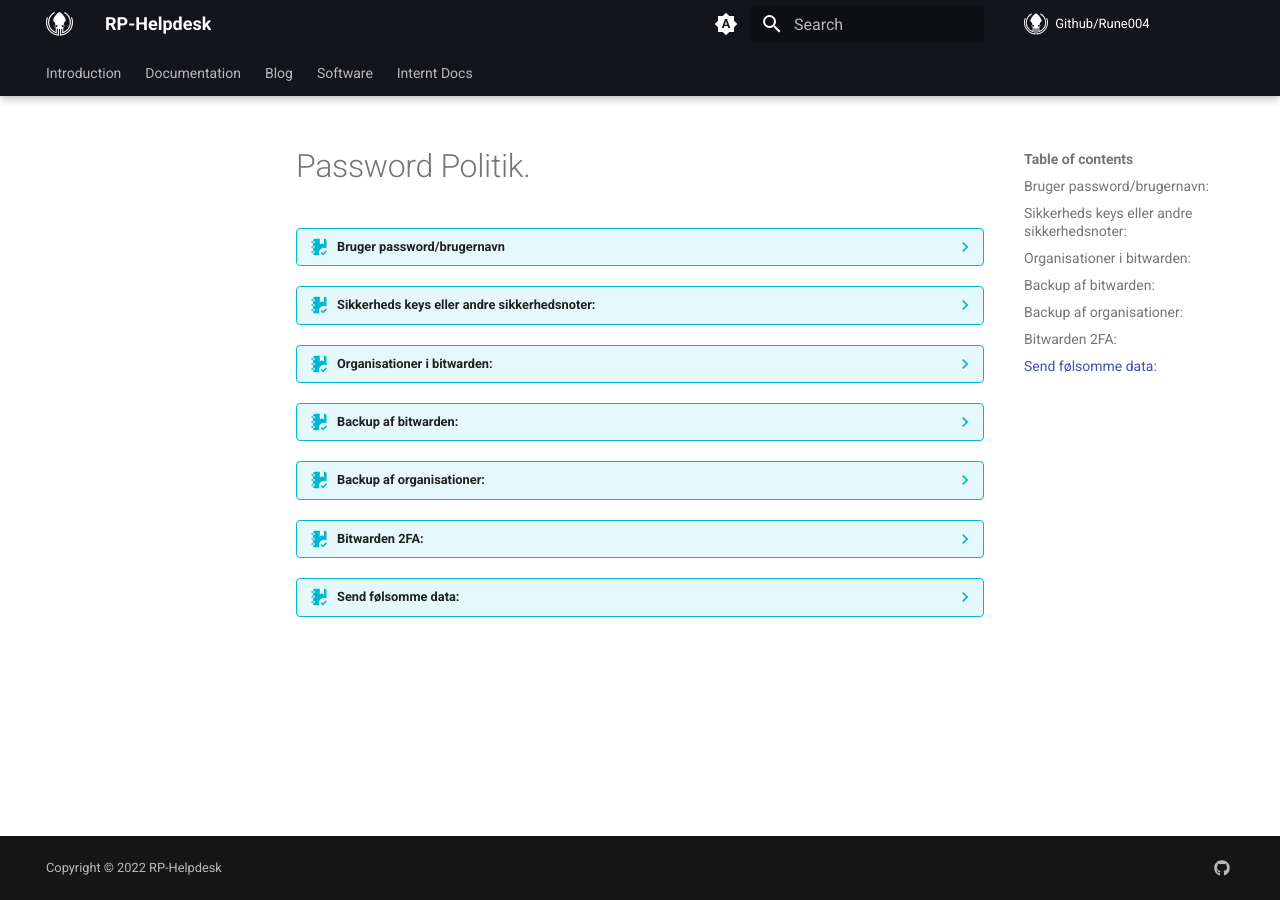
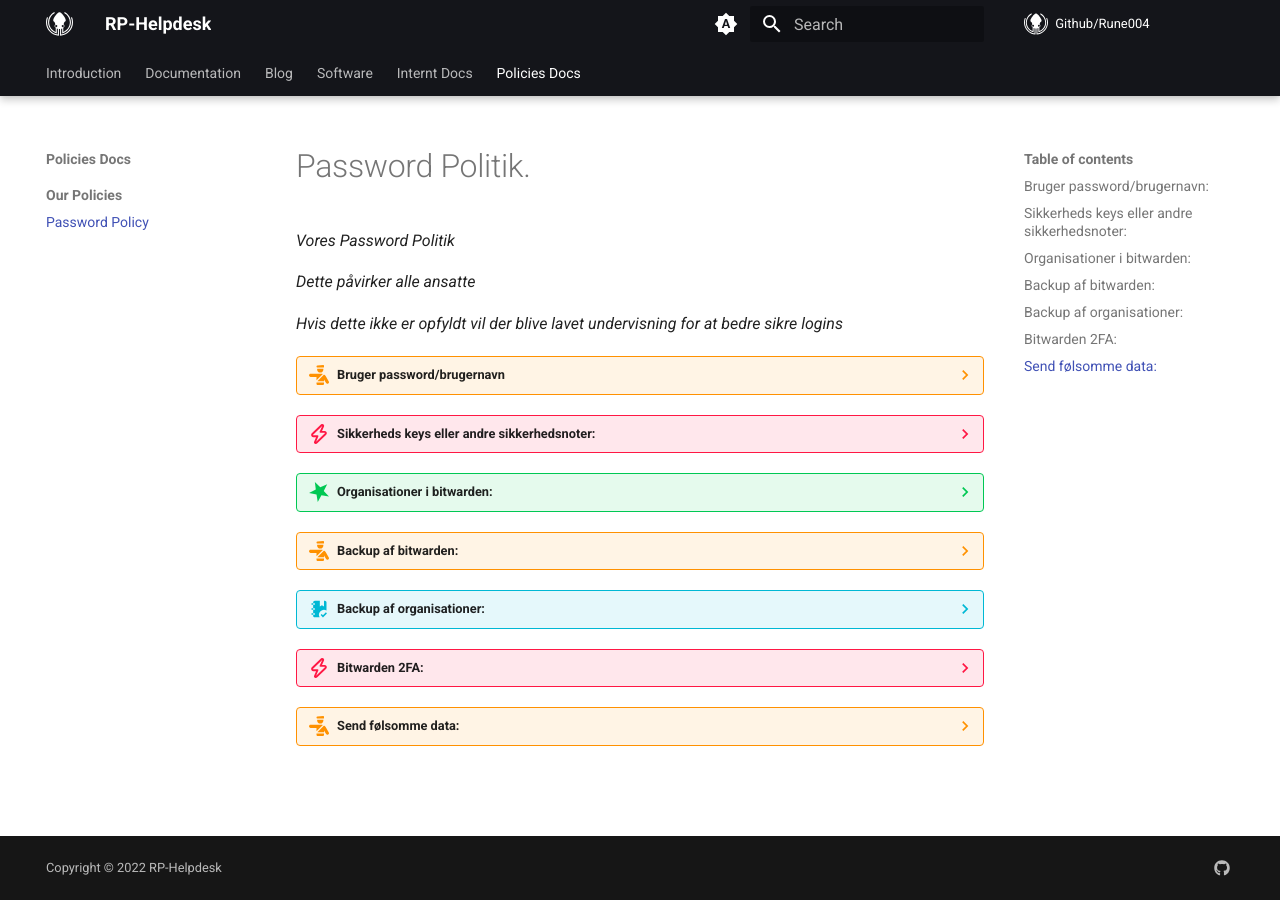
Before and after one commit to RunesRepoHub/RPH-Docs, an MkDocs documentation site: the page built from docs/policy/pw-policy.md, in a window 1280 px wide. Built offline with MkDocs 1.6.1 and Material for MkDocs 9.7.7, drawn with Linux system fonts in a browser that asks for light colours.

Commit message:
pw-policy

```diff
--- a/docs/policy/pw-policy.md
+++ b/docs/policy/pw-policy.md
@@ -1,50 +1,56 @@
 # Password Politik.
 
-??? info "Bruger password/brugernavn"
+*Vores Password Politik*
+
+*Dette påvirker alle ansatte*
+
+*Hvis dette ikke er opfyldt vil der blive lavet undervisning for at bedre sikre logins*
+
+??? warning "Bruger password/brugernavn"
     ## Bruger password/brugernavn:
-    Bruger password/brugernavn skal opbevares i vores egen self-hosted bitwarden manager. Denne
+    *Bruger password/brugernavn skal opbevares i vores egen self-hosted bitwarden manager. Denne
     password manager skal kun bruges til arbejde, da den ellers har højere risiko for at blive
-    komprimeret af dette.
+    komprimeret af dette.*
 
 
-??? info "Sikkerheds keys eller andre sikkerhedsnoter:"
+??? danger "Sikkerheds keys eller andre sikkerhedsnoter:"
     ## Sikkerheds keys eller andre sikkerhedsnoter:
-    Sikkerheds keys samt andre sikkerhedsnoter eller passwords til systemer skal også ligge i vores egen
+    *Sikkerheds keys samt andre sikkerhedsnoter eller passwords til systemer skal også ligge i vores egen
     self-hosted bitwarden manager, de skal dog ikke lige i brugernes ”privat” passwords, men i den
-    organisation som de er blevet tildelt.
+    organisation som de er blevet tildelt.*
 
 
-??? info "Organisationer i bitwarden:"
+??? success "Organisationer i bitwarden:"
     ## Organisationer i bitwarden:
-    Denne organisation kan have forskellige navne alt efter hvilken afdeling brugeren er del af, så
+    *Denne organisation kan have forskellige navne alt efter hvilken afdeling brugeren er del af, så
     sysadmins har adgang til rp-helpdesk, denne organisation giver adgang til alle vores server og
-    services på admin level, sådan at vi kan ændre og oprette på alt underliggende infrastruktur.
+    services på admin level, sådan at vi kan ændre og oprette på alt underliggende infrastruktur.*
 
 
-??? info "Backup af bitwarden:"
+??? warning "Backup af bitwarden:"
     ## Backup af bitwarden:
-    Da det ikke er muligt for admins at tage backup af din personlige bitwarden, anbefaler vi stærkt at
+    *Da det ikke er muligt for admins at tage backup af din personlige bitwarden, anbefaler vi stærkt at
     du tager backup en gang om måned, der vil også blive opsat en mail reminder til at minde folk om at
-    få dette gjort, disse backupfiler vil blive indsamlet på et enkrypteret USB.
+    få dette gjort, disse backupfiler vil blive indsamlet på et enkrypteret USB.*
 
 
 ??? info "Backup af organisationer:"
     ## Backup af organisationer:
-    Backup af organisationer bliver fortaget af admins også på en månedlig basis, det ville blive gjort på
+    *Backup af organisationer bliver fortaget af admins også på en månedlig basis, det ville blive gjort på
     samme måde som for den enkelt bruger, disse filer ville dog blive lagt på et andet enkrypteret USB
-    end brugernes backup.
+    end brugernes backup.*
 
 
-??? info "Bitwarden 2FA:"
+??? danger "Bitwarden 2FA:"
     ## Bitwarden 2FA:
-    Brugerne skal bruge 2FA på selve bitwarden, for at yderligere sikre password manageren. Der vil
+    *Brugerne skal bruge 2FA på selve bitwarden, for at yderligere sikre password manageren. Der vil
     blive indkøbt og uddelt Yubico YubiKey til dette formål, sådan at vi kan opnå den højeste sikkerhed
-    muligt i forhold til brute force attacks.
+    muligt i forhold til brute force attacks.*
 
 
-??? info "Send følsomme data:"
+??? warning "Send følsomme data:"
     ## Send følsomme data:
-    Hvis der er behov for at sende følsomme data til andre både internt eller eksternt, så skal dette forgå
+    *Hvis der er behov for at sende følsomme data til andre både internt eller eksternt, så skal dette forgå
     igennem bitwarden for at sikre data ikke bliver lækket, fordi det bliver sendt via et usikkert medie.
     Denne funktion fungerer både med eller uden password på linket som sendes til modtageren, der
-    kan også indstilles udløbsdato eller antal gang linket kan bruges.
+    kan også indstilles udløbsdato eller antal gang linket kan bruges.*
--- a/mkdocs.yml
+++ b/mkdocs.yml
@@ -60,6 +60,9 @@
     - Internt Docs:
       - Our Proxmox:
         - 'Our Repository': 'proxmox/our-repository.md'
+    - Policies Docs:
+      - Our Policies:
+        - 'Password Policy': 'policy/pw-policy.md'
 theme:
   icon:
       logo: fontawesome/brands/gitkraken
```
